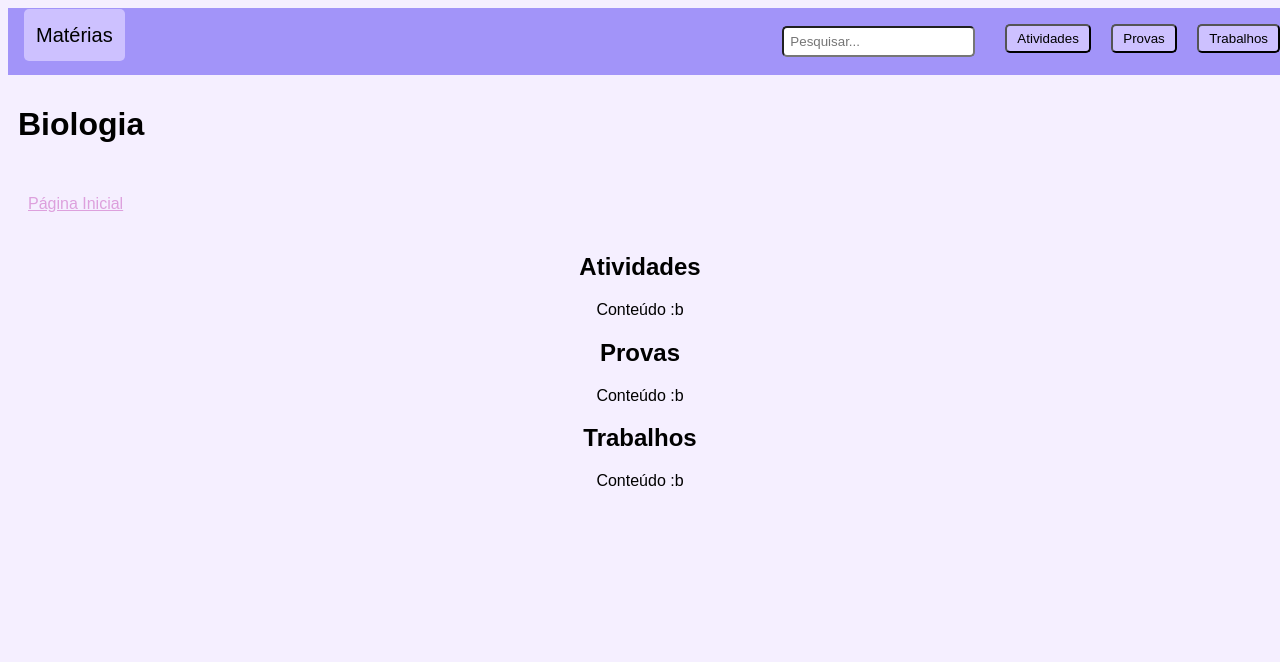
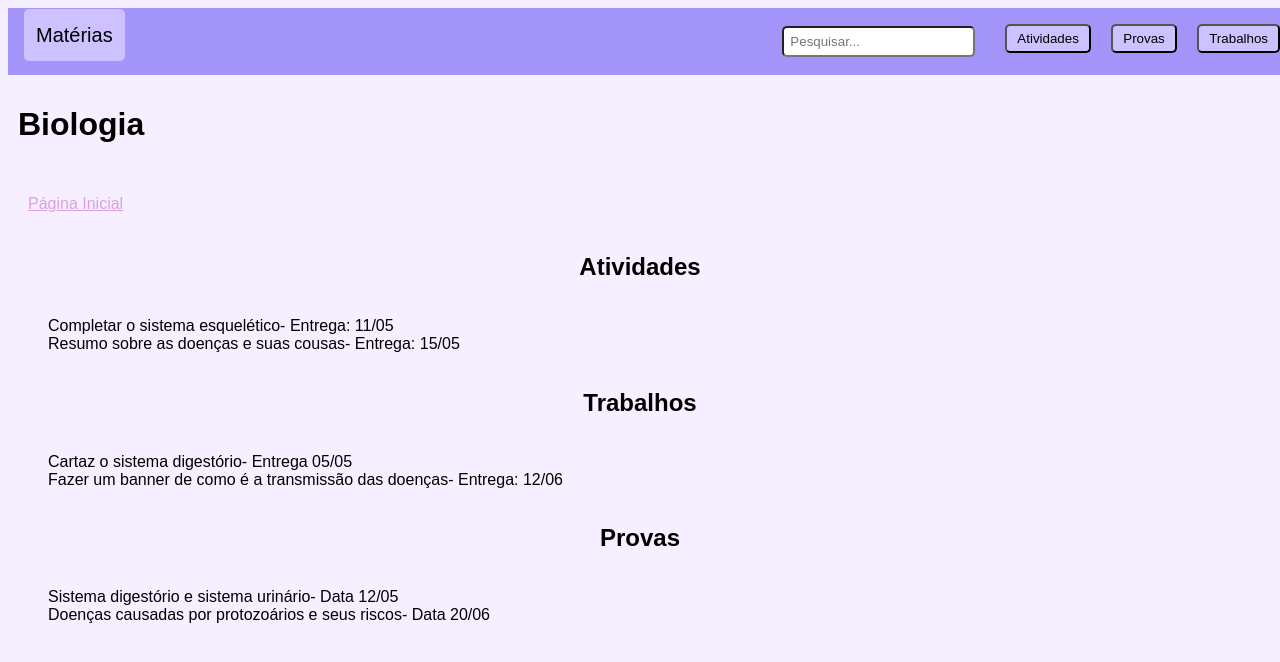
Before and after one commit to yue845/projeto-cabecalho, a plain HTML site: page biologia.html in a window 1280 px wide. Shown: the top 662 px of the page. Drawn offline with Linux system fonts and the light colour scheme.

Commit message:
Update biologia.html
fg

```diff
--- a/biologia.html
+++ b/biologia.html
@@ -36,10 +36,25 @@
         <a href="index.html">Página Inicial</a>
     </div>
         <h2 id="atv">Atividades</h2>
-            <p>Conteúdo :b</p>
-        <h2 id="prova">Provas</h2>
-            <p>Conteúdo :b</p>
-        <h2 id="trab">Trabalhos</h2>
-            <p>Conteúdo :b</p>
+            <p>
+                <ul>
+                    <li>Completar o sistema esquelético- Entrega: 11/05</li>
+                    <li>Resumo sobre as doenças e suas cousas- Entrega: 15/05</li>
+                </ul>
+            </p>
+        <h2 id="prova">Trabalhos</h2>
+            <p>
+                <ul>
+                    <li>Cartaz o sistema digestório- Entrega 05/05</li>
+                    <li>Fazer um banner de como é a transmissão das doenças- Entrega: 12/06</li>
+                </ul>
+            </p>
+        <h2 id="trab">Provas</h2>
+            <p>
+                <ul>
+                    <li>Sistema digestório e sistema urinário- Data 12/05</li>
+                    <li>Doenças causadas por protozoários e seus riscos- Data 20/06</li>
+                </ul>
+            </p>
 </body>
 </html>
```
